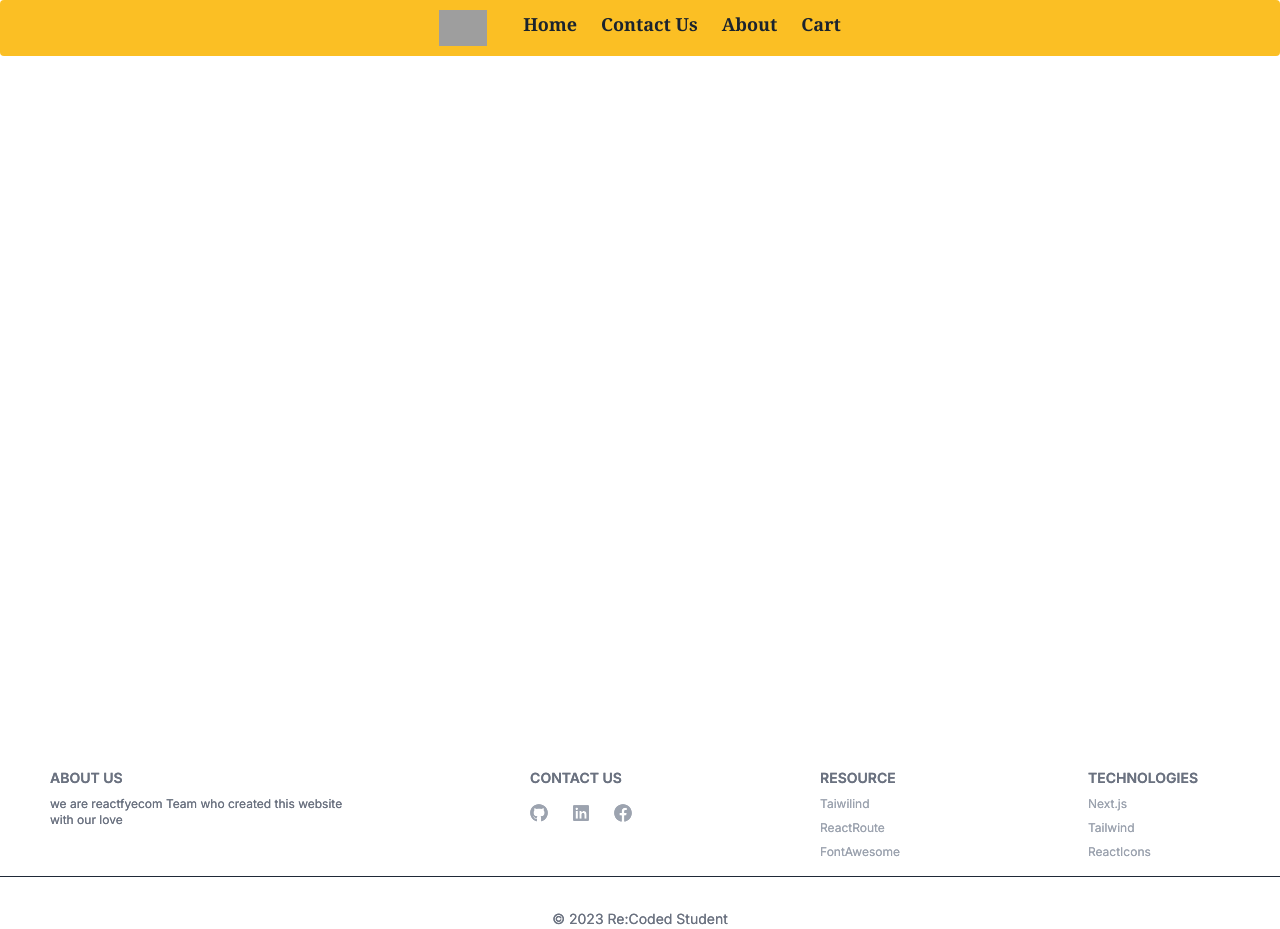
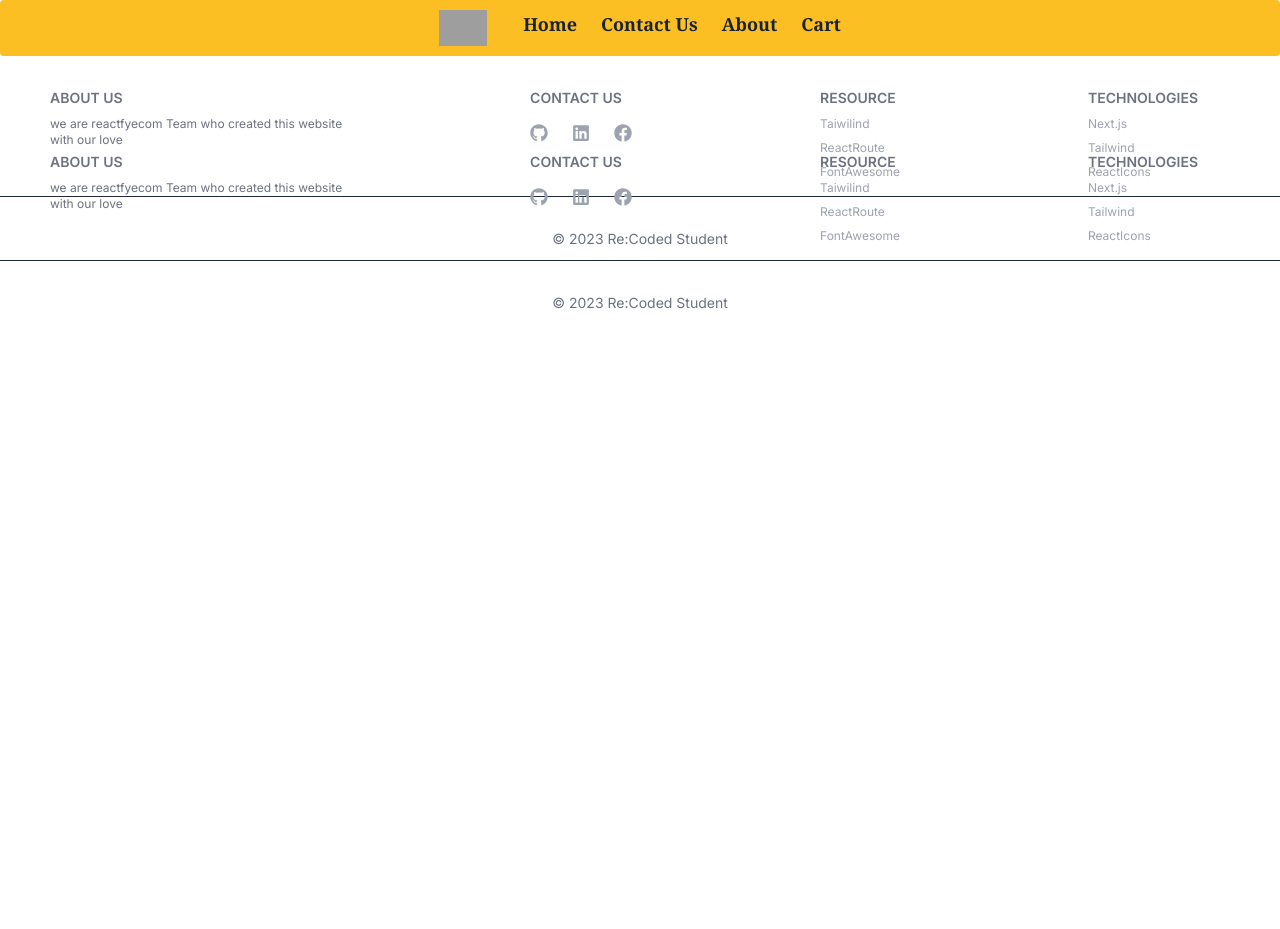
Before and after one commit to 202212-GIZ-YE-FEW/react-ecommerce-reactifyecom, a Next.js app: page /Footer in a window 1280 px wide. After the commit the page ends 800 px from the top, so only its background shows below. Built offline with nearby package versions, Linux system fonts and the light colour scheme; grey boxes are pictures that could not be loaded.

Commit message:
fix: remove the duplicates tailwind css positions from Footer

```diff
--- a/pages/Footer.js
+++ b/pages/Footer.js
@@ -5,7 +5,7 @@ import {FaFacebook, FaGithub, FaLinkedin} from "react-icons/fa";
 const Footer = () => {
     return (
 
-    <footer className=" text-gray-500 py-8 absolute bottom-0 absolute w-full fixed h-12 ">
+    <footer className=" text-gray-500 py-8  bottom-0  w-full  h-12 ">
     <div className="container mx-auto flex justify-around">
       <div className="pr-4">
         <h5 className="uppercase font-semibold mb-2 mx-2 text-sm">About Us</h5>
```
